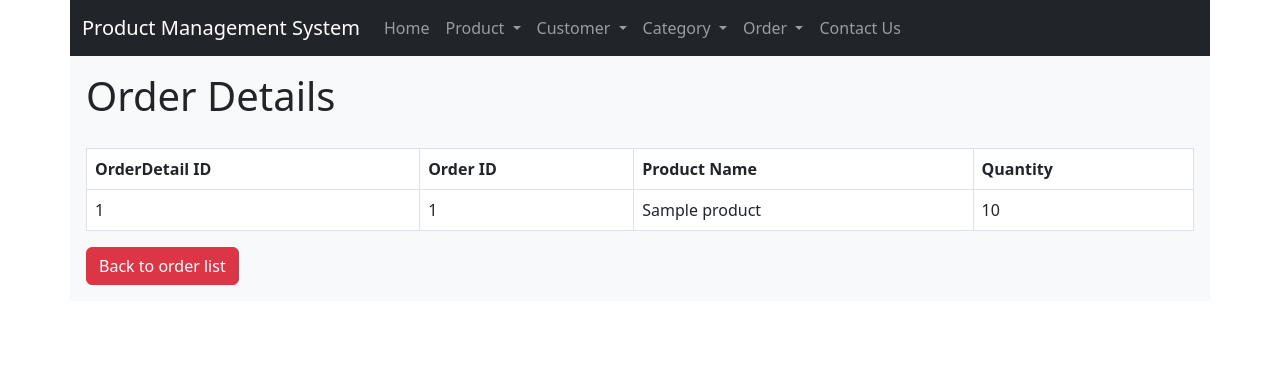
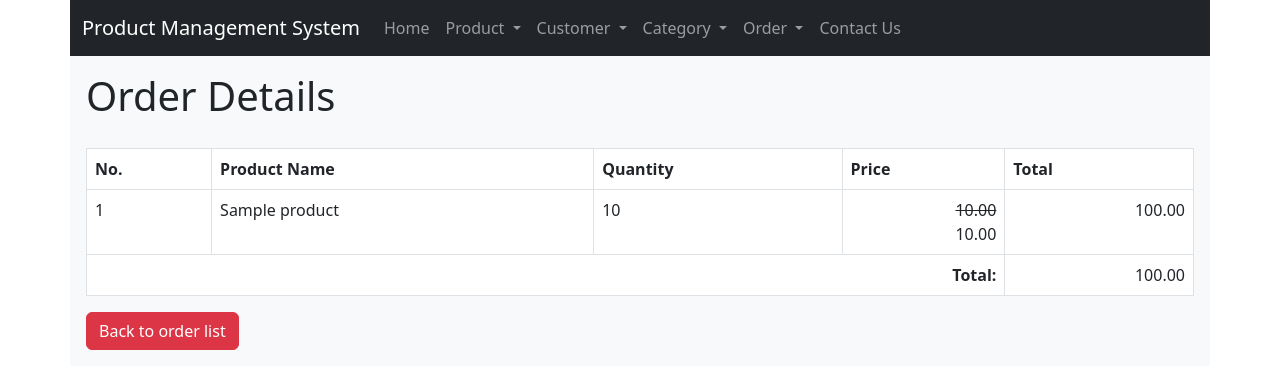
Before and after one commit to JiroHaw0214/webapp, a PHP site: page /order_read_one.php?id=1 in a window 1280 px wide. Shown: the top 389 px of the page. Run offline with PHP 8.4, Linux system fonts and the light colour scheme; tables that the repository leaves empty or names only in its code hold one stand-in row (values such as "Sample post").

Commit message:
add number format for all price

```diff
--- a/project/order_read_one.php
+++ b/project/order_read_one.php
@@ -15,7 +15,7 @@
         <?php
         $id = isset($_GET['id']) ? $_GET['id'] : die('ERROR: Record ID not found.');
         include 'config/database.php';
-        $query = "SELECT order_details.id, order_details.order_id, products.name, order_details.quantity FROM order_details INNER JOIN products ON order_details.product_id = products.id WHERE order_details.order_id =:id";
+        $query = "SELECT order_details.id, products.name, order_details.quantity, products.price, products.promotion_price FROM order_details INNER JOIN products ON order_details.product_id = products.id WHERE order_details.order_id =:id";
         $stmt = $con->prepare($query);
         $stmt->bindParam(":id", $id);
         $stmt->execute();
@@ -24,20 +24,41 @@
             echo "<div class='p-3'>";
             echo "<table class='table table-hover table-responsive table-bordered'>";
             echo "<tr>";
-            echo "<th>OrderDetail ID</th>";
-            echo "<th>Order ID</th>";
+            echo "<th>No.</th>";
             echo "<th>Product Name</th>";
             echo "<th>Quantity</th>";
+            echo "<th>Price</th>";
+            echo "<th>Total</th>";
             echo "</tr>";
+            $totalPrice = 0;
+            $counter = 1;
             while ($row = $stmt->fetch(PDO::FETCH_ASSOC)) {
                 extract($row);
+                $productPrice = !empty($promotion_price) ? $promotion_price : $price;
+                $subtotal = $quantity * $productPrice;
+                $totalPrice += $subtotal;
                 echo "<tr>";
-                echo "<td>{$id}</td>";
-                echo "<td>{$order_id}</td>";
+                echo "<td>{$counter}</td>";
                 echo "<td>{$name}</td>";
                 echo "<td>{$quantity}</td>";
+                echo "<td class='text-end'>";
+                if (!empty($promotion_price)) {
+                    // Display promotion price if available
+                    echo "<div class='text-decoration-line-through'>" . number_format($price, 2) . "</div>";
+                    echo number_format($promotion_price, 2);
+                } else {
+                    // Display regular price
+                    echo number_format($price, 2);
+                }
+                echo "</td>";
+                echo "<td class='text-end'>" . number_format($subtotal, 2) . "</td>";
                 echo "</tr>";
+                $counter++;
             }
+            echo "<tr>";
+            echo "<td colspan='4' class='text-end'><strong>Total:</strong></td>";
+            echo "<td class='text-end'>" . number_format($totalPrice, 2) . "</td>"; // 添加 number_format 格式化
+            echo "</tr>";
             echo "</table>";
             echo "<a href='order_read.php' class='btn btn-danger'>Back to order list</a>";
             echo "</div>";
```
